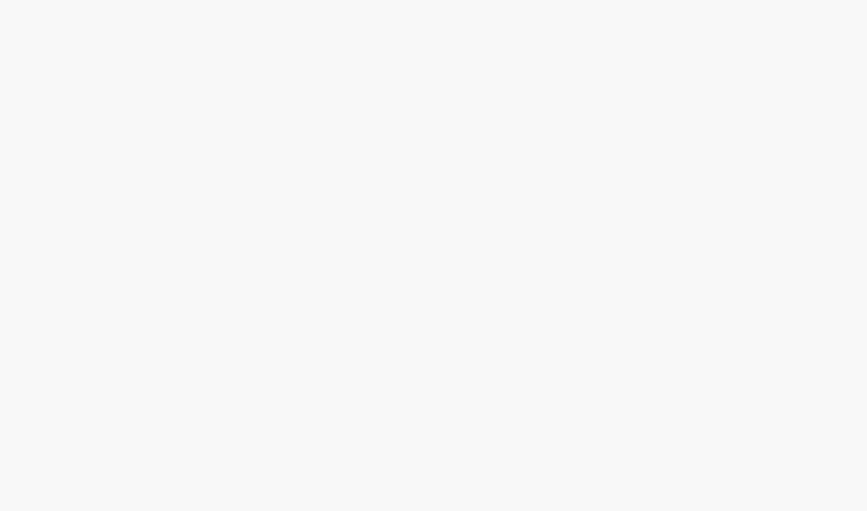
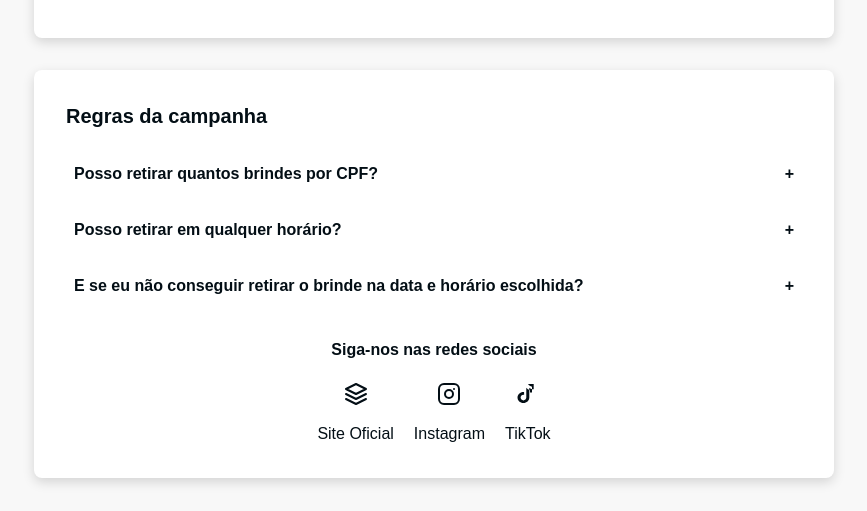
Before and after one commit to Srubens/lp-touti, a Next.js app: page / in a window 1280 px wide. Shown: the part 1197-1708 px from the top of the page, without its empty margins (206-1073 px from the left). Before the commit the page ends 1197 px from the top, so only its background shows below. Built offline with nearby package versions, Linux system fonts and the light colour scheme; no server answers; the database is empty.

Commit message:
add regras, ajuste css

```diff
--- /dev/null
+++ b/src/Components/Regras.js
@@ -0,0 +1,86 @@
+"use client"
+import { useState } from "react";
+
+function Reagras(){
+
+    const [openFaq, setOpenFaq] = useState({});
+
+    const toggleFaq = (index) => {
+        setOpenFaq(prev => ({
+            ...prev,
+            [index]: !prev[index]
+        }));
+    };
+
+    const faqItems = [
+        {
+            question: "Posso retirar quantos brindes por CPF?",
+            answer: "Apenas um brinde por CPF."
+        },
+        {
+            question: "Posso retirar em qualquer horário?",
+            answer: "Não, apenas no local, data e horário selecionado."
+        },
+        {
+            question: "E se eu não conseguir retirar o brinde na data e horário escolhida?",
+            answer: "Fique atento(a) ao seu e-mail e nossas redes sociais. Terão outras oportunidades!"
+        }
+    ];
+
+    return(
+        <>
+        <div className="box-rules">
+            <div className="flex justify-center flex-col items-center" >
+                <div className="faq w-full">
+                    <h3 className="text-xl font-bold mb-6">Regras da campanha</h3>
+
+                    {faqItems.map((item, index) => (
+                        <div key={index} className="mb-4">
+                            <button
+                                onClick={() => toggleFaq(index)}
+                                className="flex justify-between items-center w-full text-left font-bold p-2 hover:bg-gray-50 rounded"
+                            >
+                                {item.question}
+                                <span className="ml-2">{openFaq[index] ? '−' : '+'}</span>
+                            </button>
+                            {openFaq[index] && (
+                                <p className="p-2">{item.answer}</p>
+                            )}
+                        </div>
+                    ))}
+                </div>
+
+                <div className="social-links flex flex-col mt-4">
+                    <p className="mb-5 m-auto" ><strong>Siga-nos nas redes sociais</strong></p>
+                    <div className="social-icons flex flex-row gap-5 text-center">
+                        <a href="https://touti.com.br/" target="_blank" className="social-link flex flex-col">
+                            <svg strokeWidth="1.5" className="social-icon m-auto" viewBox="0 0 24 24" fill="none" xmlns="http://www.w3.org/2000/svg"
+                            >
+                                <path d="M12 2L2 7L12 12L22 7L12 2Z" stroke="currentColor" stroke-width="2" stroke-linecap="round" stroke-linejoin="round"/>
+                                <path d="M2 17L12 22L22 17" stroke="currentColor" stroke-width="2" stroke-linecap="round" stroke-linejoin="round"/>
+                                <path d="M2 12L12 17L22 12" stroke="currentColor" stroke-width="2" stroke-linecap="round" stroke-linejoin="round"/>
+                            </svg>
+                            <span className="mt-4" >Site Oficial</span>
+                        </a>
+                        <a href="https://www.instagram.com/touticosmetics/" target="_blank" className="social-link flex flex-col"  >
+                            <svg strokeWidth="1.5" className="social-icon m-auto" viewBox="0 0 24 24" fill="none" xmlns="http://www.w3.org/2000/svg">
+                                <rect x="2" y="2" width="20" height="20" rx="5" stroke="currentColor" stroke-width="2"/>
+                                <circle cx="12" cy="12" r="4" stroke="currentColor" stroke-width="2"/>
+                                <circle cx="17" cy="7" r="1" fill="currentColor"/>
+                            </svg>
+                            <span className="mt-4" >Instagram</span>
+                        </a>
+                    <a href="https://www.tiktok.com/@touti.cosmetics" target="_blank" className="social-link flex flex-col" >
+                        <svg strokeWidth="1.5" className="social-icon m-auto" viewBox="0 0 24 24" fill="currentColor" xmlns="http://www.w3.org/2000/svg">
+                            <path d="M12 2C13 3.4 14.4 4.4 16 4.7V10.6H14V8.3C12.5 7.9 11.2 7 10.3 5.8V15.6C10.3 17.1 9 18.4 7.4 18.4C5.9 18.4 4.6 17.1 4.6 15.6C4.6 14.1 5.9 12.8 7.4 12.8C7.6 12.8 7.9 12.8 8.1 12.9V10.2C7.9 10.1 7.6 10.1 7.4 10.1C4.1 10.1 1.5 12.6 1.5 15.6C1.5 18.6 4.1 21.1 7.4 21.1C10.7 21.1 13.3 18.6 13.3 15.6V5.7C14.6 6.7 16.1 7.2 17.7 7.3V2H12Z"/>
+                        </svg>
+                        <span className="mt-4" >TikTok</span>
+                    </a>
+                    </div>
+                </div>
+                </div>
+            </div>
+        </>
+    )
+}
+export default Reagras;
--- a/src/app/api/send/route.js
+++ b/src/app/api/send/route.js
@@ -5,7 +5,6 @@
 export async function POST(request) {
   try {
     const { nome, email, escolhahorario, cupom } = await request.json();
-
     const { data, error } = await resend.emails.send({
       from: 'Touti <onboarding@resend.dev>',
       to: email,
--- a/src/app/globals.css
+++ b/src/app/globals.css
@@ -33,14 +33,15 @@
 
 /* CSS  */
 
-.box_form{
+.box_form, .box-rules{
   background-color: var(--white);
   width: 100%;
   max-width: 800px;
   margin: 2rem auto;
   padding: 2rem;
   box-shadow: 0 4px 12px rgba(0, 0, 0, 0.15);
-
+  margin-bottom: 20px;
+  border-radius: 8px;
 }
 
 .box_form .imgBanner{
@@ -53,7 +54,7 @@
   height: auto;
   padding: 2rem;
   display: block;
-  border-radius:8px;
+  border-radius:7rem;
   object-fit: cover;
 }
 
@@ -66,3 +67,8 @@
     padding: 1.5rem;
   }
 }
+
+svg{
+  width: 24px;
+  height: 24px;
+}
--- a/src/app/page.js
+++ b/src/app/page.js
@@ -6,6 +6,7 @@
 import { ToastContainer, toast } from 'react-toastify';
 import Banner1 from '@/assets/Banner1.jpg';
 import bannerCity from '@/assets/bannerCity.jpg';
+import Reagras from '@/Components/Regras';
 
 const formSchema = z.object({
   nome: z.string().min(4, 'Nome deve ter no mínimo 3 caracteres'),
@@ -281,12 +282,12 @@
   return days;
 };
 
-
   return (
-    <div className='box_form container p-4 rounded-md max-w-[21.25rem]' >
+    <>
+    <div className='box_form container p-4 rounded-md sm:p-6 md:p-8 rounded-md w-[21.875rem] sm:w-[35rem] lg:w-[50rem] mx-auto' >
       <div className='mb-4 flex mx-auto justify-center w-full rounded-md'>
         <Image
-          src={bannerCity}
+          src={Banner1}
           alt="imagem do produto"
           width={736}
           height={386}
@@ -488,5 +489,7 @@
         <ToastContainer />
       </form>
     </div>
+      <Reagras/>
+    </>
   );
 }
```
